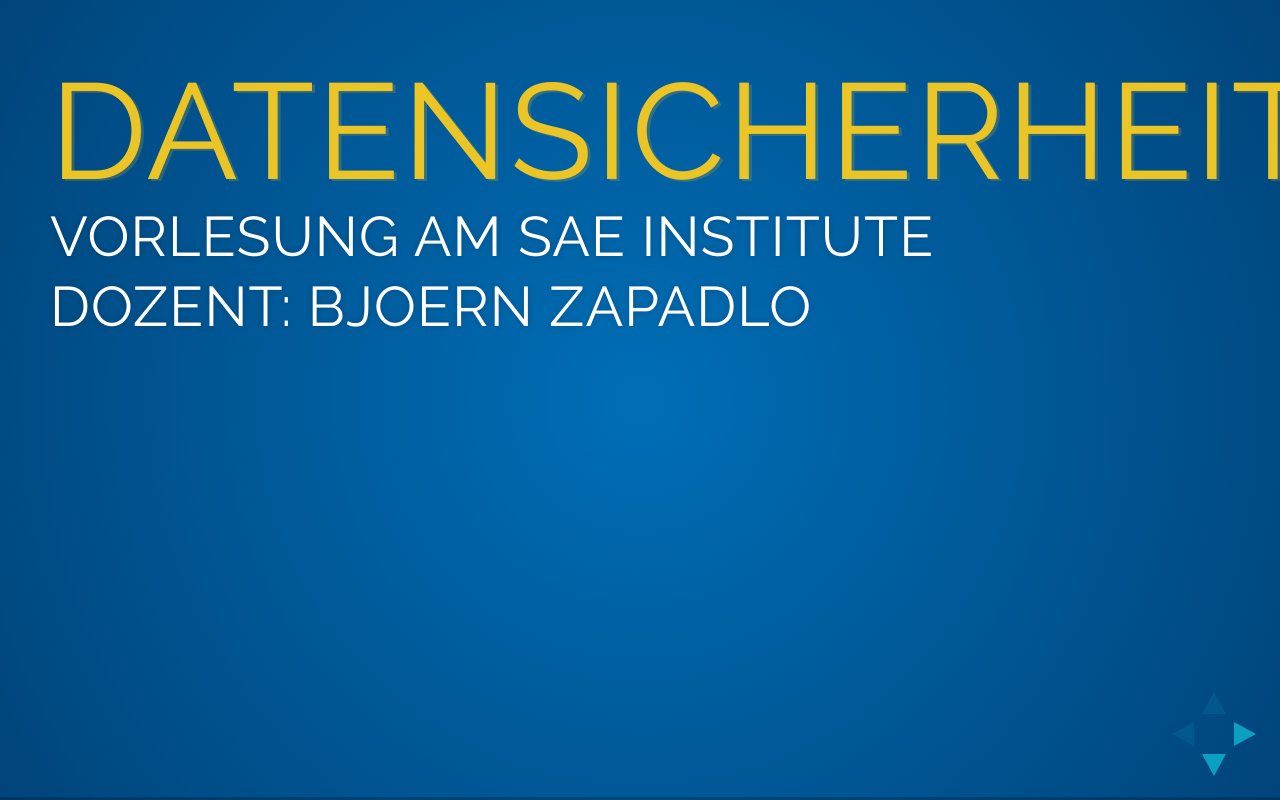
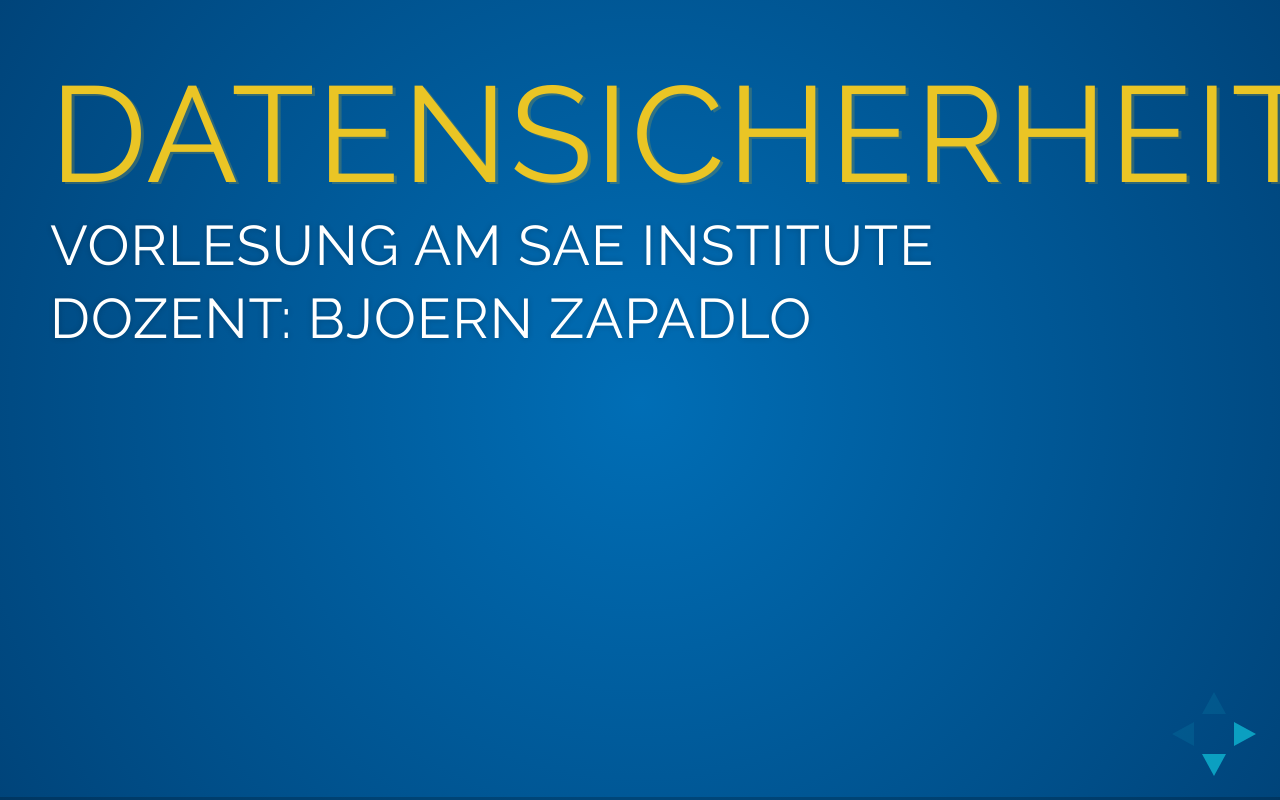
Before and after one commit to gmb2012/sae-datasecurity, a website: page index.html in a window 1280 px wide. Drawn offline with nearby package versions, Linux system fonts and the light colour scheme; no server answers.

Commit message:
style adaption

```diff
--- a/css/custom.css
+++ b/css/custom.css
@@ -53,6 +53,7 @@
 .reveal h6 {
     font-family: "Raleway", sans-serif;
     color: #FFFFFF;
+    line-height: 0.95em
 }
 
 .reveal h2 {
```
